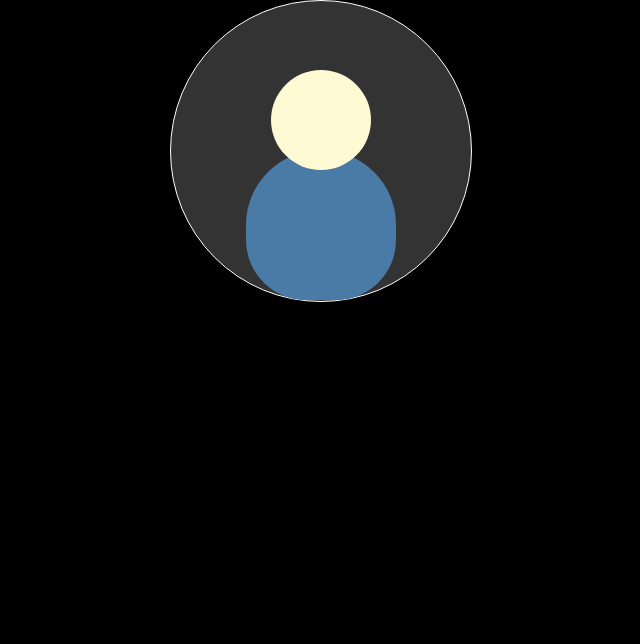
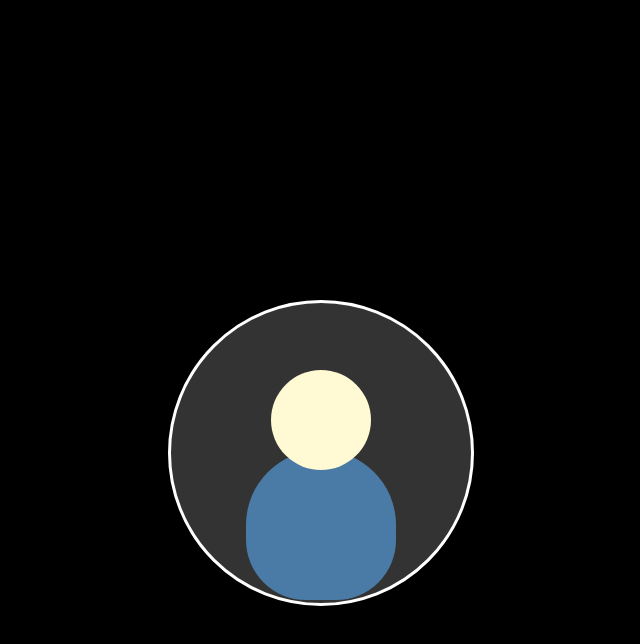
Before and after one commit to Hroldddp/idk, a plain HTML site: page index.html in a window 1280 px wide. Shown: the whole page, without its empty margins (319-959 px from the left). Drawn offline with Linux system fonts and the light colour scheme.

Commit message:
Centered the icon

```diff
--- a/index.html
+++ b/index.html
@@ -16,13 +16,19 @@
                 display: flex;
                 align-items: center;
                 justify-content: center;
-                        }
+            }
+
+            .container {
+                position: absolute;
+                top: 300px;
+            }
+
             .bg {
                 width: 300px;
                 height: 300px;
 
                 background-color: #333;
-                border: 1px solid white;
+                border: 3px solid white;
                 border-radius: 50%;
             }
 
@@ -55,9 +61,11 @@
         </style>
     </head>
     <body>
-        <div class="bg">
-            <div class="shirt"></div>
-            <div class="head"></div>
+        <div class="container">
+            <div class="bg">
+                <div class="shirt"></div>
+                <div class="head"></div>
+            </div>
         </div>
     </body>
 </html>
```
